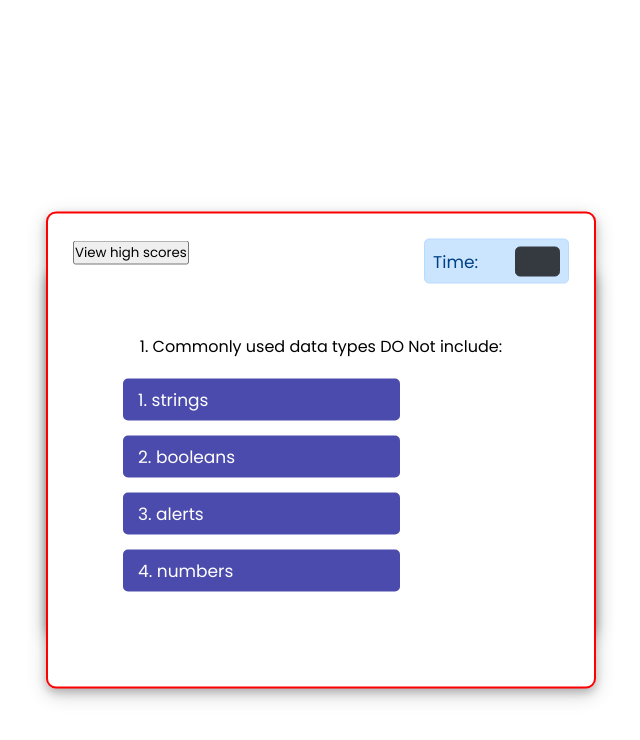
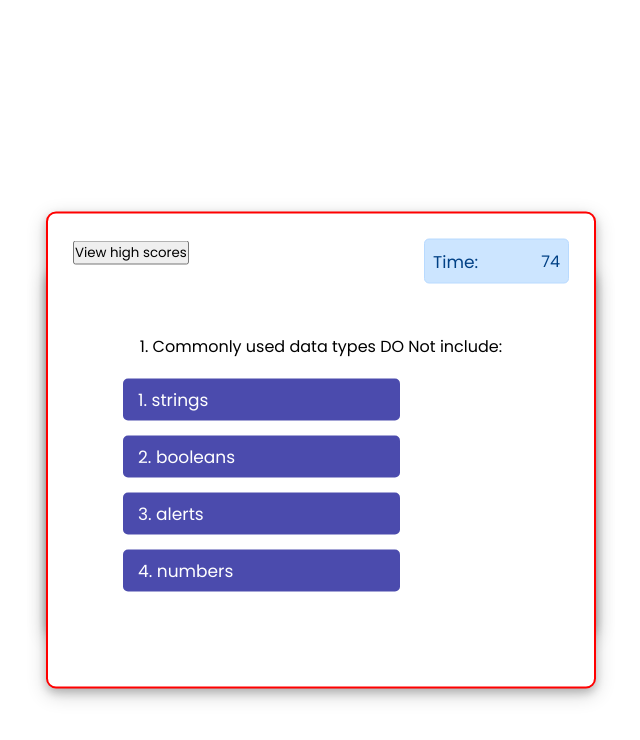
Before and after one commit to WardVanlaar/quiz, a plain HTML site: page index.html in a window 1280 px wide. Both pictures are taken after a click on the button "Start Quiz". Shown: the whole page, without its empty margins (57-697 px from the left). Drawn offline with Linux system fonts and the light colour scheme.

Commit message:
fix : timer display issue

```diff
--- a/assets/js/script.js
+++ b/assets/js/script.js
@@ -13,6 +13,7 @@ const option_list = document.querySelector(".option_list");
 const timeText = document.querySelector(".timer .time_left_txt");
 const timeCount = document.querySelector(".timer .timer_sec");
 const timeCounter = document.querySelector(".timer_sec");
+const quizTimeCounter = document.querySelector(".timer_sec_quiz")
 
 let time = 75;
 let que_count = 0;
@@ -106,8 +107,8 @@ function optionSelected(answer){
 function startTimer(time){
     counter = setInterval(timer, 1000);
     function timer(){
-        console.log(timeCounter, time);
-        timeCounter.innerHTML = time; //changing the value of timeCount with time value
+        console.log(quizTimeCounter, time);
+        quizTimeCounter.innerHTML = time; //changing the value of timeCount with time value
         time--; //decrement the time value
         if(time < 0) {
             clearInterval(counter);
--- a/index.html
+++ b/index.html
@@ -32,7 +32,7 @@
                 <div class="hs_btn"><button>View high scores</button></div>
                 <div class="timer">
                     <div class="time_left_txt">Time:</div>
-                    <div class="timer_sec"></div>
+                    <div class="timer_sec_quiz"></div>
                 </div>
             </header>
             <section>
```
